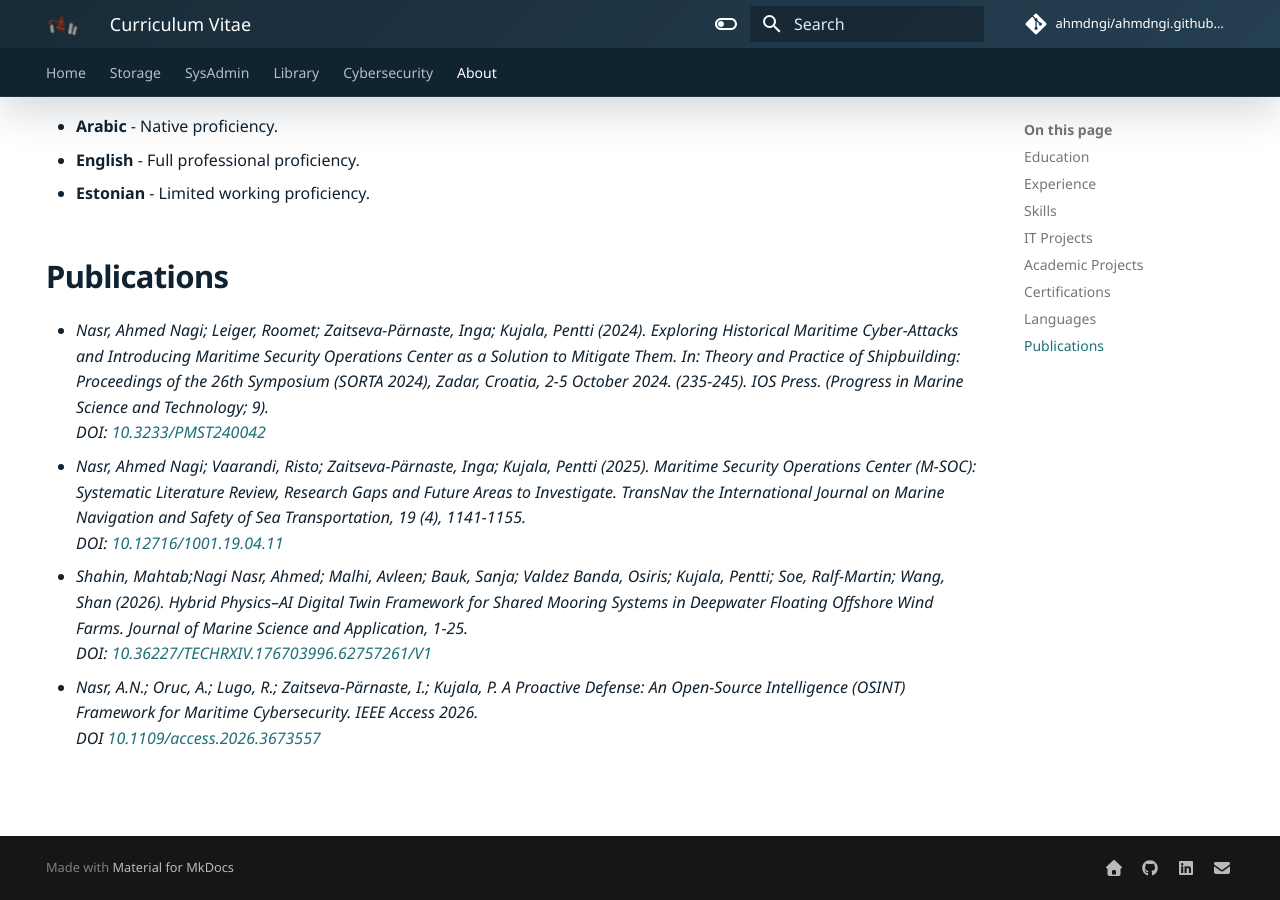
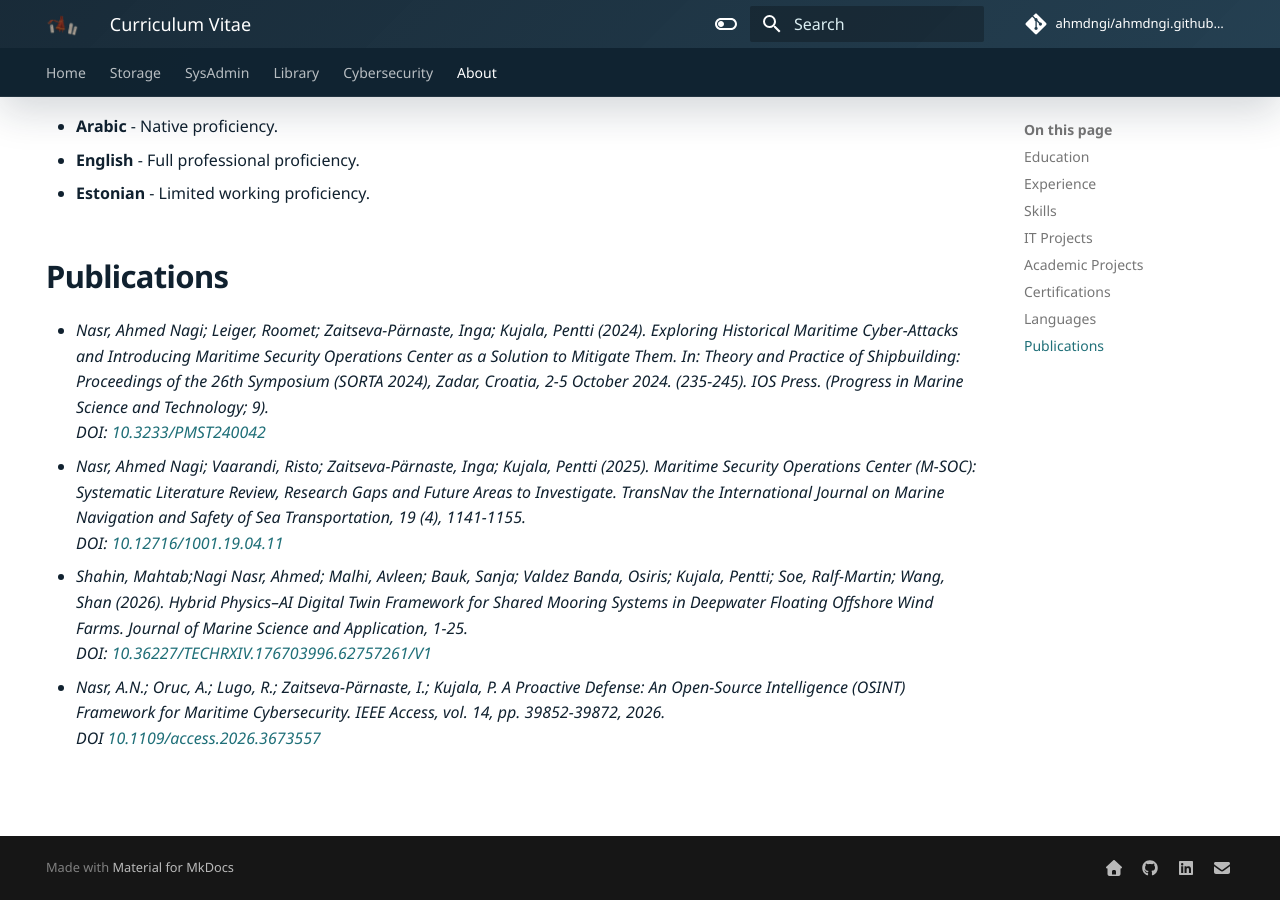
Before and after one commit to ahmdngi/notes.oversight.ee, an MkDocs documentation site: the page built from docs/content/about.md, in a window 1280 px wide and 900 px high, scrolled down 4136 px. Built offline with MkDocs 1.6.1 and Material for MkDocs 9.7.7, drawn with Linux system fonts in a browser that asks for light colours; comment, search, counter and statistics services are not loaded.

```diff
--- a/docs/content/about.md
+++ b/docs/content/about.md
@@ -151,5 +151,5 @@
 DOI: [10.12716/1001.19.04.11](https://www.researchgate.net/publication/399258521_Maritime_Security_Operations_Center_M-SOC_Systematic_Literature_Review_Research_Gaps_and_Future_Areas_to_Investigate)*
 - *Shahin, Mahtab;Nagi Nasr, Ahmed; Malhi, Avleen; Bauk, Sanja; Valdez Banda, Osiris; Kujala, Pentti; Soe, Ralf-Martin; Wang, Shan (2026). Hybrid Physics–AI Digital Twin Framework for Shared Mooring Systems in Deepwater Floating Offshore Wind Farms. Journal of Marine Science and Application,  1−25.
 DOI: [10.36227/TECHRXIV.176703996.62757261/V1](https://doi.org/10.36227/techrxiv.176703996.62757261/v1)*
-- *Nasr, A.N.; Oruc, A.; Lugo, R.; Zaitseva-Pärnaste, I.; Kujala, P. A Proactive Defense: An Open-Source Intelligence (OSINT) Framework for Maritime Cybersecurity. IEEE Access 2026.
+- *Nasr, A.N.; Oruc, A.; Lugo, R.; Zaitseva-Pärnaste, I.; Kujala, P. A Proactive Defense: An Open-Source Intelligence (OSINT) Framework for Maritime Cybersecurity. IEEE Access, vol. 14, pp. 39852-39872, 2026.
 DOI [10.1109/access.2026.3673557](https://doi.org/10.1109/access.2026.3673557)*
```
